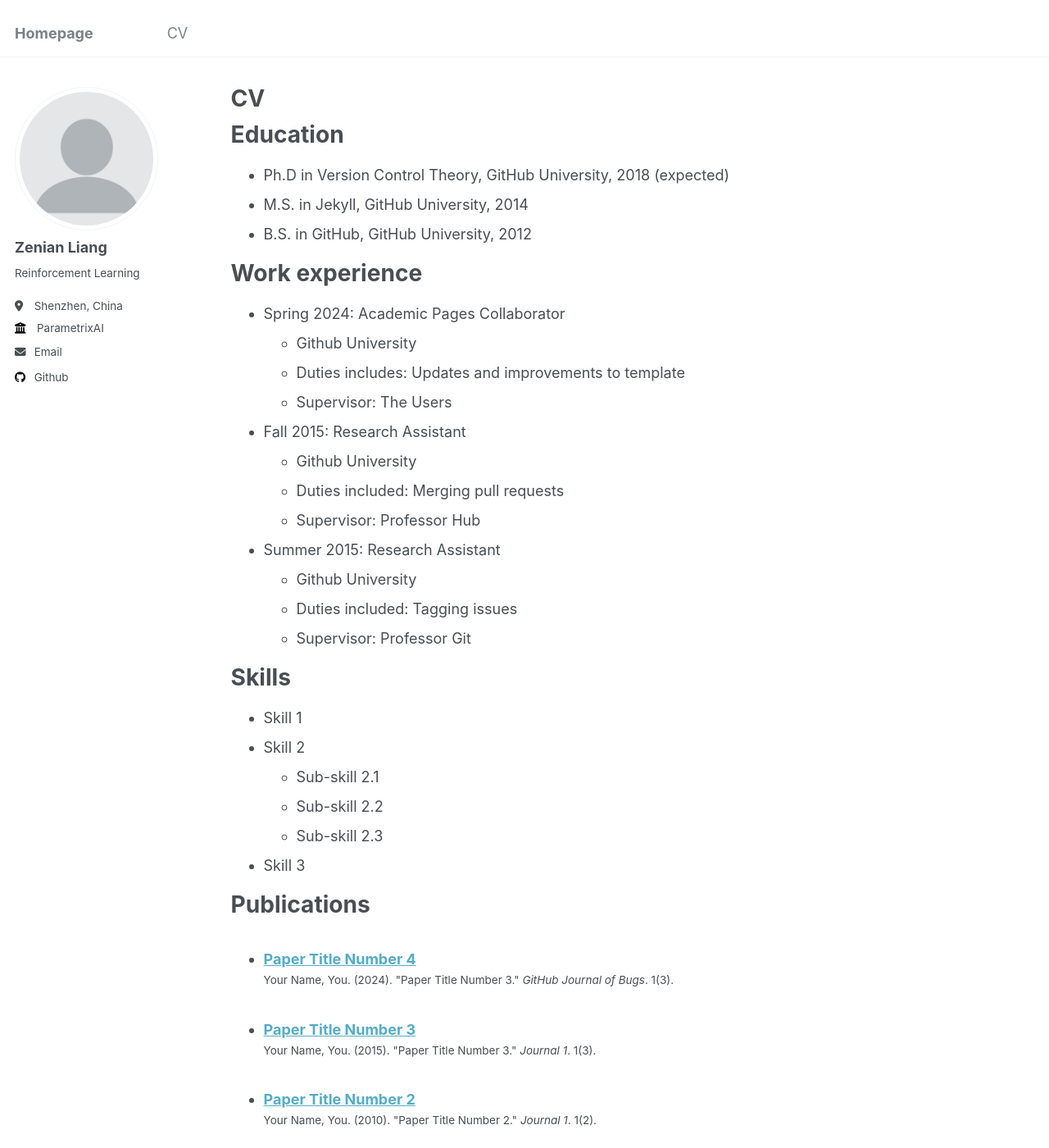
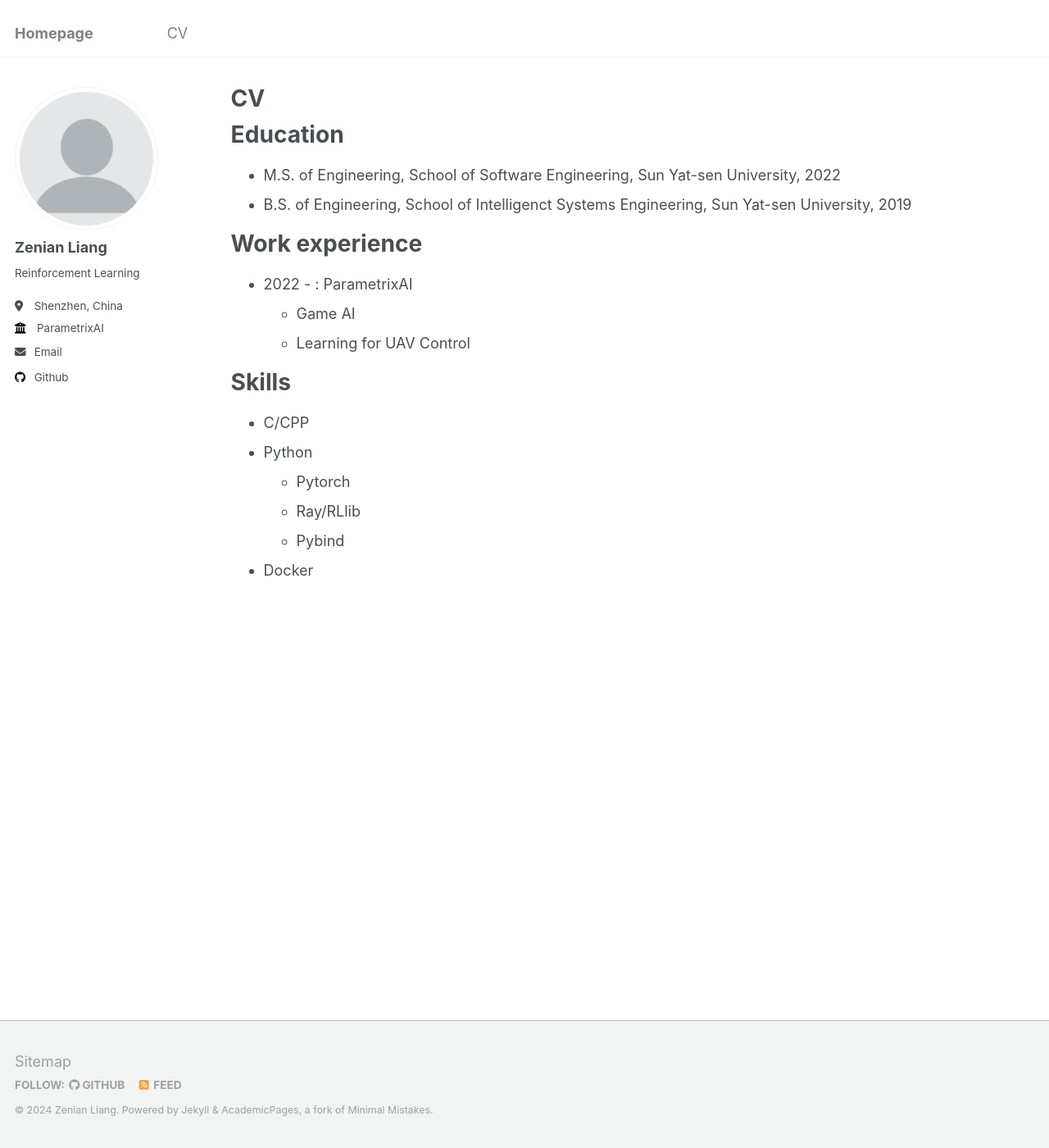
Before and after one commit to Mnji4/Mnji4.github.io, a Jekyll site: the page built from _pages/cv.md, in a window 1280 px wide and 1400 px high. Shown: the whole window at 82% size. Built offline with Jekyll 4.4.1, drawn with Linux system fonts in a browser that asks for light colours; some of the changed text lies outside the part shown.

Commit message:
Update cv.md

```diff
--- a/_pages/cv.md
+++ b/_pages/cv.md
@@ -11,54 +11,20 @@ redirect_from:
 
 Education
 ======
-* Ph.D in Version Control Theory, GitHub University, 2018 (expected)
-* M.S. in Jekyll, GitHub University, 2014
-* B.S. in GitHub, GitHub University, 2012
+* M.S. of Engineering, School of Software Engineering, Sun Yat-sen University, 2022
+* B.S. of Engineering, School of Intelligenct Systems Engineering, Sun Yat-sen University, 2019
 
 Work experience
 ======
-* Spring 2024: Academic Pages Collaborator
-  * Github University
-  * Duties includes: Updates and improvements to template
-  * Supervisor: The Users
-
-* Fall 2015: Research Assistant
-  * Github University
-  * Duties included: Merging pull requests
-  * Supervisor: Professor Hub
-
-* Summer 2015: Research Assistant
-  * Github University
-  * Duties included: Tagging issues
-  * Supervisor: Professor Git
+* 2022 - : ParametrixAI
+  * Game AI
+  * Learning for UAV Control
 
 Skills
 ======
-* Skill 1
-* Skill 2
-  * Sub-skill 2.1
-  * Sub-skill 2.2
-  * Sub-skill 2.3
-* Skill 3
-
-Publications
-======
-  <ul>{% for post in site.publications reversed %}
-    {% include archive-single-cv.html %}
-  {% endfor %}</ul>
-
-Talks
-======
-  <ul>{% for post in site.talks reversed %}
-    {% include archive-single-talk-cv.html  %}
-  {% endfor %}</ul>
-
-Teaching
-======
-  <ul>{% for post in site.teaching reversed %}
-    {% include archive-single-cv.html %}
-  {% endfor %}</ul>
-
-Service and leadership
-======
-* Currently signed in to 43 different slack teams
+* C/CPP
+* Python
+  * Pytorch
+  * Ray/RLlib
+  * Pybind
+* Docker
```
